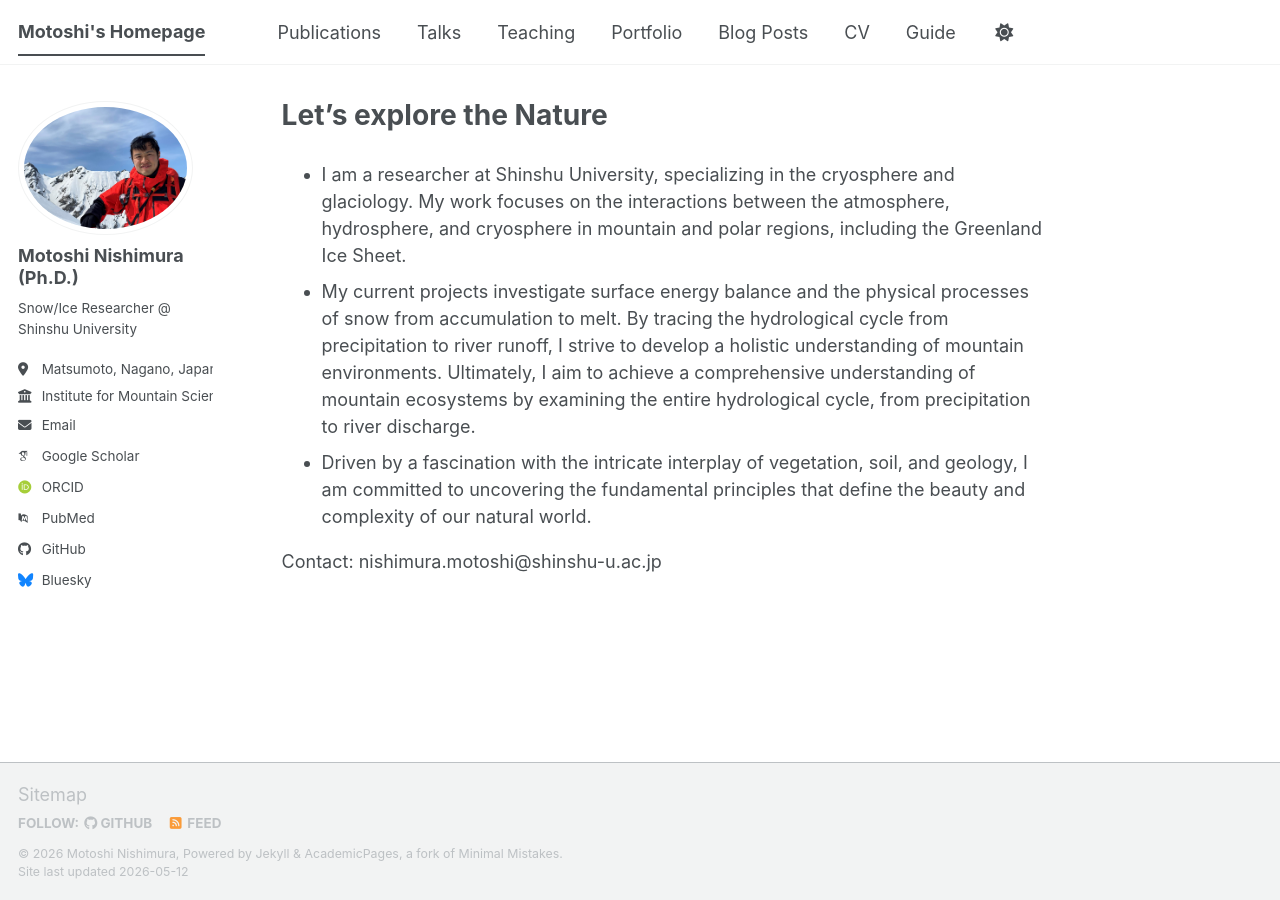
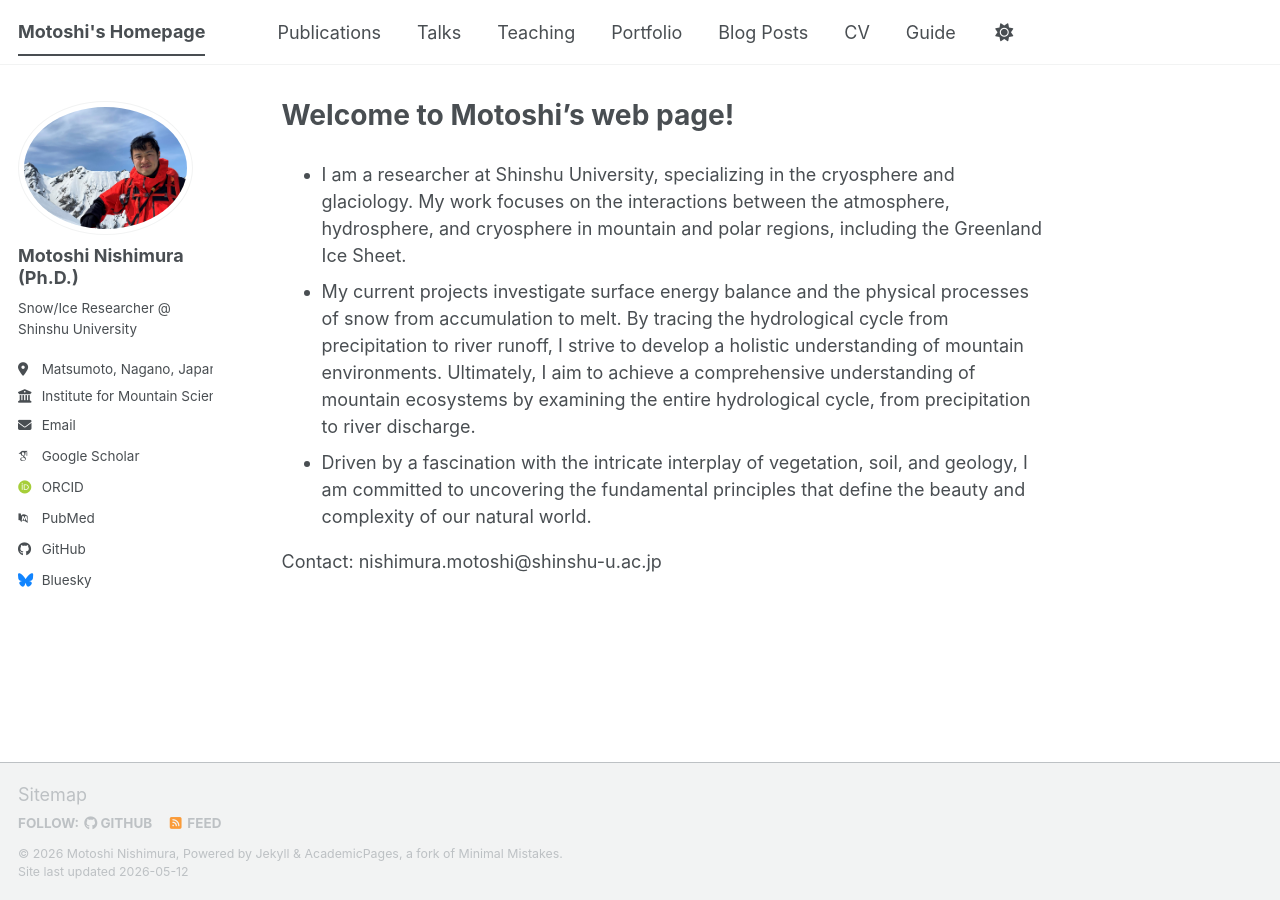
Before and after one commit to MotoshiNishimura/MotoshiNishimura.github.io, a Jekyll site: the page built from _pages/about.md, in a window 1280 px wide. Built offline with Jekyll 4.4.1, drawn with Linux system fonts in a browser that asks for light colours; some web fonts are replaced; a script bundle is joined from its source files by our own code; library files that are not in the unit come from our copies.

Commit message:
Update about.md

```diff
--- a/_pages/about.md
+++ b/_pages/about.md
@@ -1,6 +1,6 @@
 ---
 permalink: /
-title: "Let's explore the Nature"
+title: "Welcome to Motoshi's web page!"
 author_profile: true
 redirect_from:
   - /about/
```
